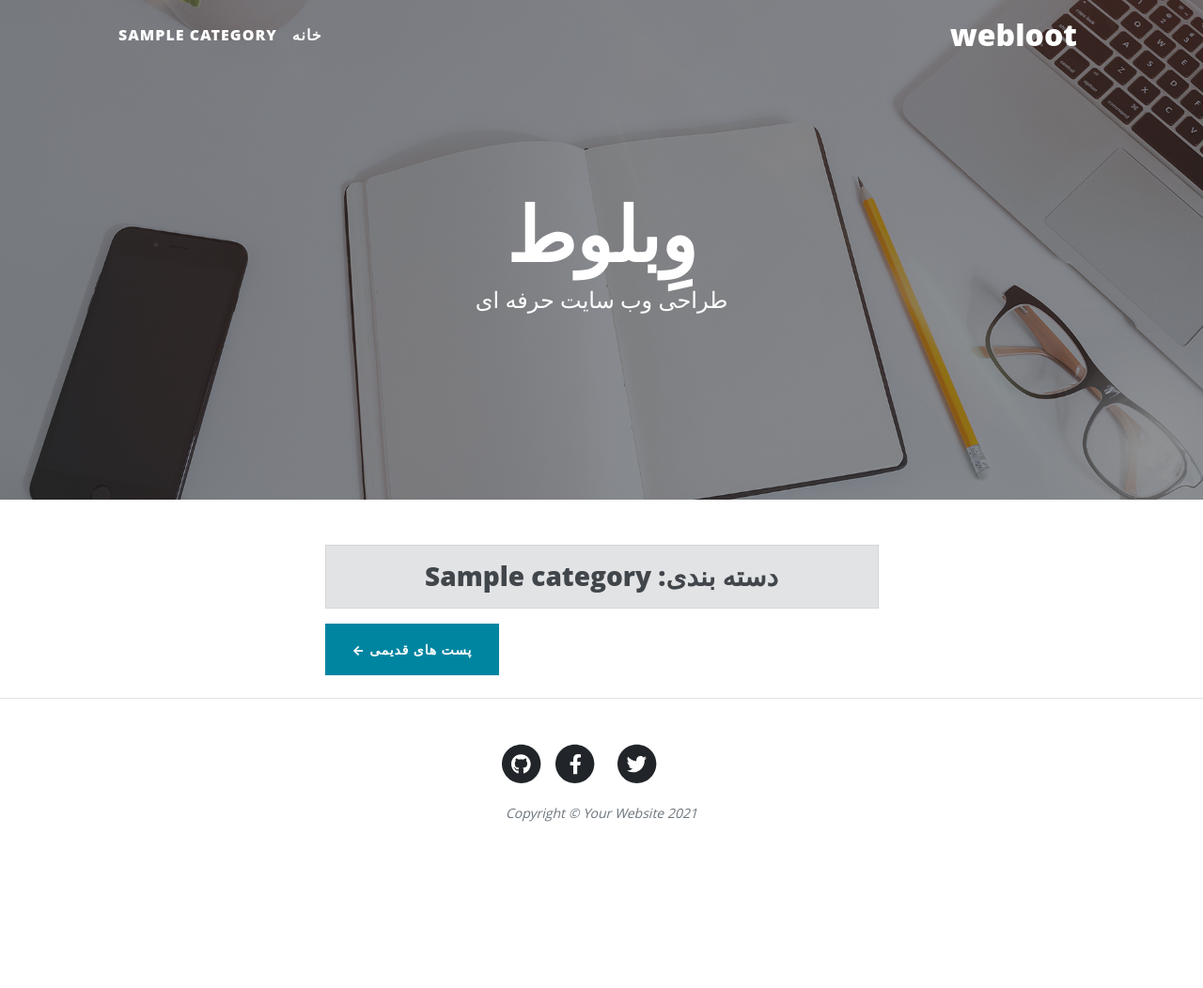
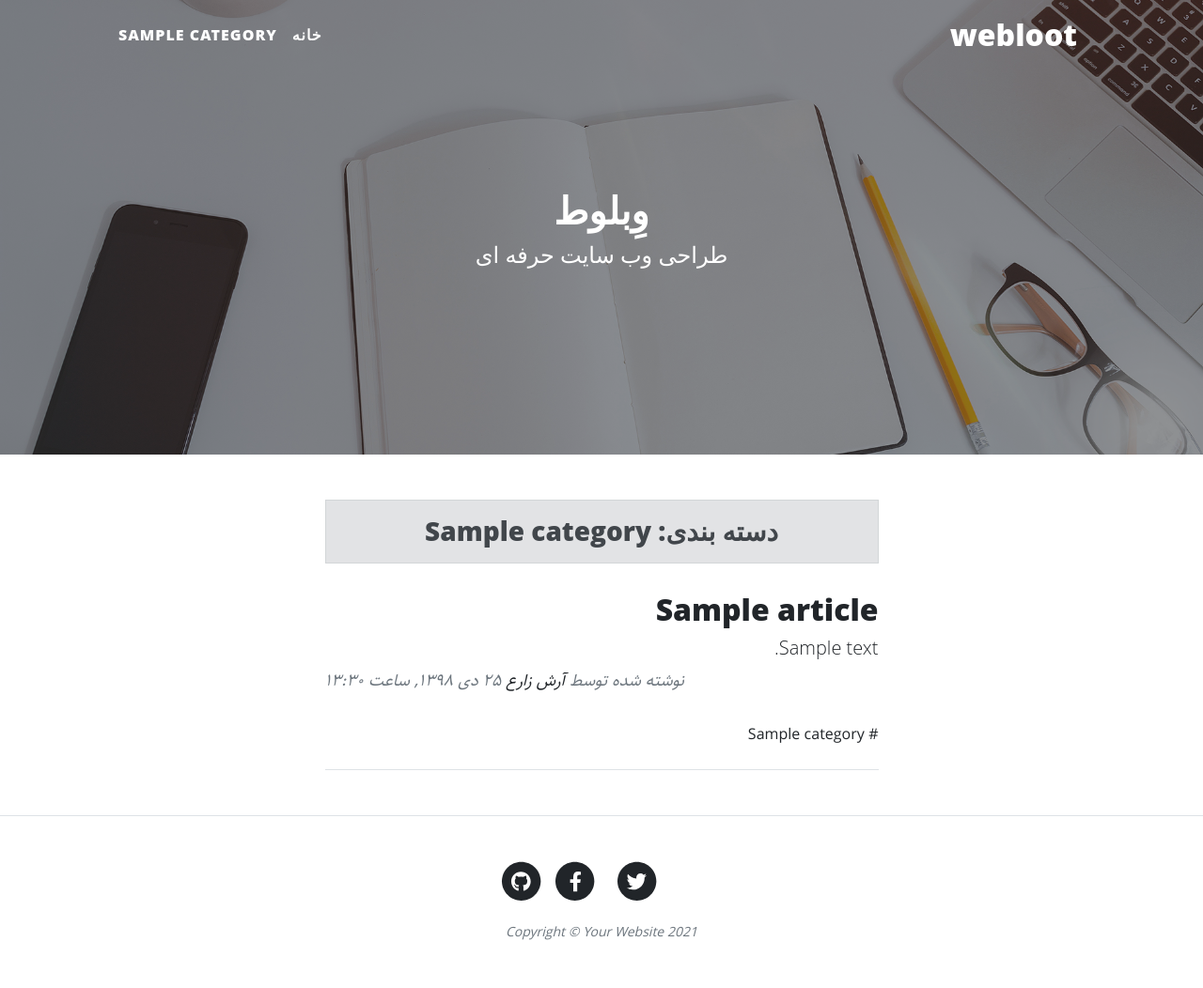
Before and after one commit to arash-fun/blog_pmtmap.com, a Django app: template blog/templates/blog/category.html in a window 1280 px wide. Shown: the whole page at 94% size. Before the commit the page ends 875 px from the top, so only its background shows below. Run offline with Django 3.2, Linux system fonts and the light colour scheme; the template is opened without the code that fills it: values that come from a table or form of the project are taken from there, others are empty; tables that the repository leaves empty hold one stand-in row (values such as "Sample post"); some libraries are stand-ins or nearby versions.

Commit message:
paginator added to article and categories,(urls,view,templeate changed

```diff
--- a/blog/static/blog/css/rtl.css
+++ b/blog/static/blog/css/rtl.css
@@ -26,3 +26,13 @@ body{
 .navbar-brand {
     font-size: xx-large;
 }
+header.masthead .site-heading h1 {
+    font-size: 40px;
+
+}
+h2.post-title {
+    font-size: 32px !important;
+}
+.post-subtitle {
+    font-size: 20px !important
+}
--- a/blog/templates/blog/category.html
+++ b/blog/templates/blog/category.html
@@ -27,13 +27,13 @@
             <!-- my manger in models.py -->
 
         {% comment %} {% for article in category.article.all %} {% endcomment %}
-            {% for article in category.articles.published %}
+            {% for article in articles %}
 
               <!-- Post preview-->
             <div class="post-preview">
                 <a href="{% url 'blog:detail_article' article.slug %}">
                     <h2 class="post-title">{{article.title}}</h2>
-                    <h3 class="post-subtitle">{{article.descriptions | truncatewords:30}}</h3>
+                    <h4 class="post-subtitle">{{article.descriptions | truncatewords:30}}</h4>
                 </a>
                 <p class="post-meta">
                     نوشته شده توسط
@@ -56,7 +56,15 @@
 
 
             <!-- Pager-->
-            <div class="d-flex justify-content-end mb-4"><a class="btn btn-primary text-uppercase" href="#!">  پست های قدیمی &larr;</a></div>
+            <!-- Pager-->
+            <div class="d-flex justify-content-between mb-4">
+                {% if articles.has_previous %}
+            <a class="btn btn-primary  text-uppercase " href="{% url 'blog:category' category.slug articles.previous_page_number%}"> &rarr; پست های جدید </a>
+                {% endif %}
+                {% if articles.has_next %}
+            <a class="btn btn-primary text-uppercase d" href="{% url 'blog:category' category.slug articles.next_page_number%}">  پست های قدیمی &larr;</a>
+                {% endif %}
+            </div>
         </div>
     </div>
 </div>
--- a/blog/urls.py
+++ b/blog/urls.py
@@ -8,7 +8,9 @@ app_name = "blog"
 
 urlpatterns = [
     path ('', home , name='home'),
+    path ('page/<int:page>', home , name='home'),
     path ('article/<slug:slug>' ,detail_article , name ='detail_article'),
     path ('category/<slug:slug>' ,category , name='category'),
+    path ('category/<slug:slug>/page/<int:page>', category , name='category'),
 
 ]
```
Also changed, not shown: blog/templates/blog/detail_article.html (+6 -4 lines), blog/templates/blog/home.html (+12 -3 lines), blog/views.py (+19 -4 lines).
